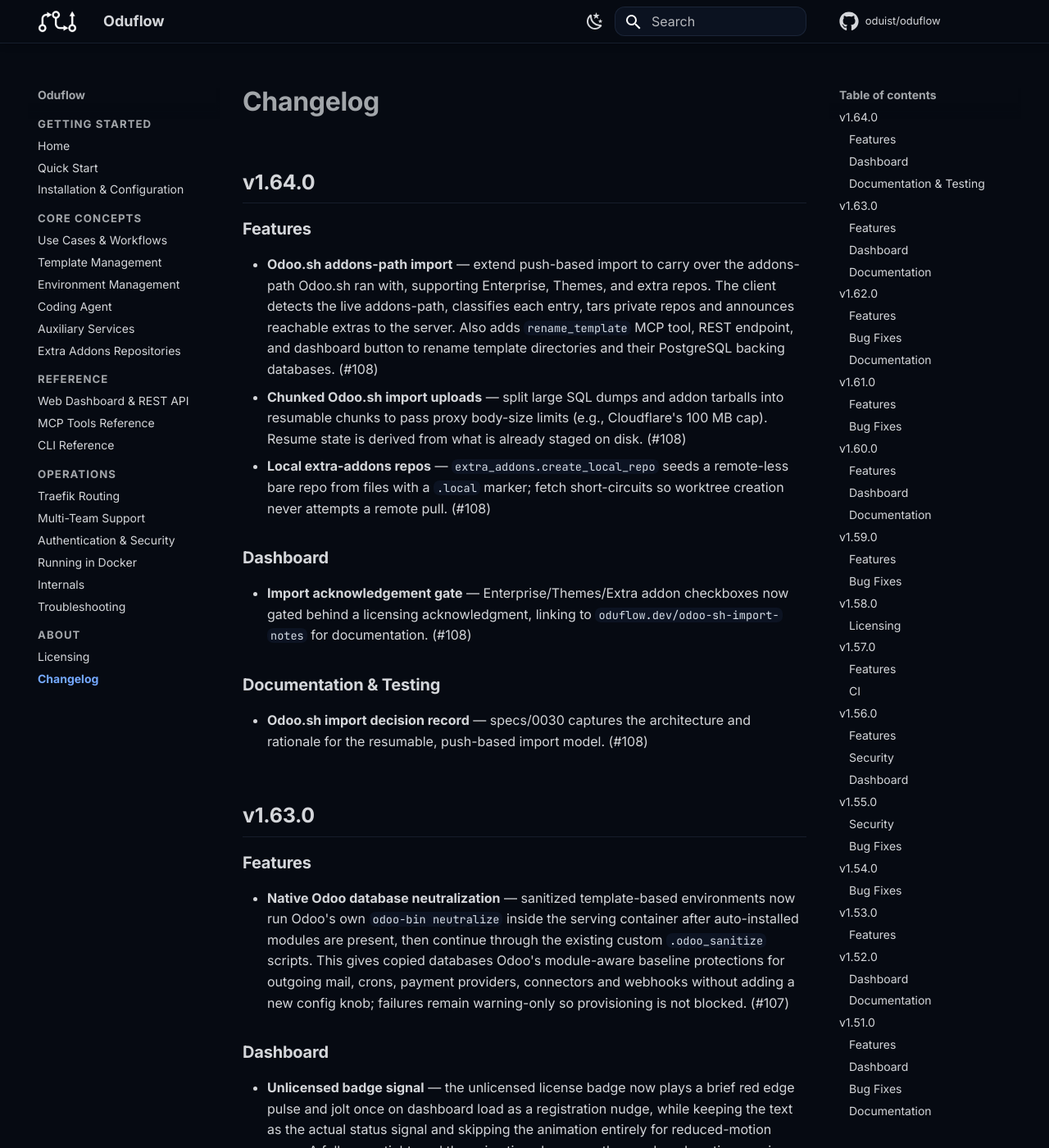
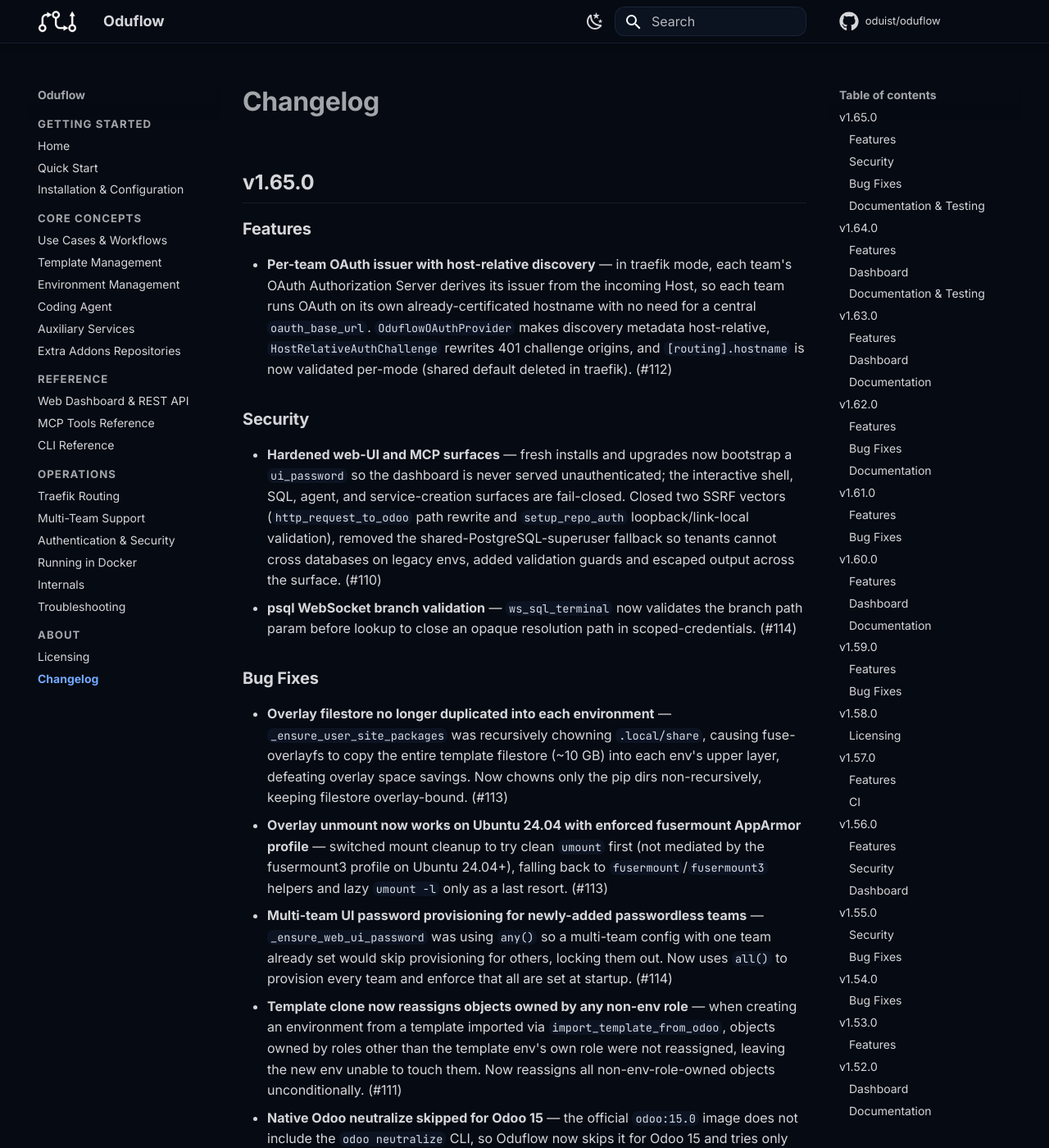
Before and after one commit to oduist/oduflow, an MkDocs documentation site: the page built from docs/changelog.md, in a window 1280 px wide and 1400 px high. Shown: the whole window at 82% size. Built offline with MkDocs 1.6.1 and Material for MkDocs 9.7.7, drawn with Linux system fonts in a browser that asks for light colours; comment, search, counter and statistics services are not loaded; some of the changed text lies outside the part shown.

Commit message:
Release v1.65.0

```diff
--- a/docs/changelog.md
+++ b/docs/changelog.md
@@ -1,4 +1,27 @@
 # Changelog
+
+## v1.65.0
+
+### Features
+
+- **Per-team OAuth issuer with host-relative discovery** — in traefik mode, each team's OAuth Authorization Server derives its issuer from the incoming Host, so each team runs OAuth on its own already-certificated hostname with no need for a central `oauth_base_url`. `OduflowOAuthProvider` makes discovery metadata host-relative, `HostRelativeAuthChallenge` rewrites 401 challenge origins, and `[routing].hostname` is now validated per-mode (shared default deleted in traefik). (#112)
+
+### Security
+
+- **Hardened web-UI and MCP surfaces** — fresh installs and upgrades now bootstrap a `ui_password` so the dashboard is never served unauthenticated; the interactive shell, SQL, agent, and service-creation surfaces are fail-closed. Closed two SSRF vectors (`http_request_to_odoo` path rewrite and `setup_repo_auth` loopback/link-local validation), removed the shared-PostgreSQL-superuser fallback so tenants cannot cross databases on legacy envs, added validation guards and escaped output across the surface. (#110)
+- **psql WebSocket branch validation** — `ws_sql_terminal` now validates the branch path param before lookup to close an opaque resolution path in scoped-credentials. (#114)
+
+### Bug Fixes
+
+- **Overlay filestore no longer duplicated into each environment** — `_ensure_user_site_packages` was recursively chowning `.local/share`, causing fuse-overlayfs to copy the entire template filestore (~10 GB) into each env's upper layer, defeating overlay space savings. Now chowns only the pip dirs non-recursively, keeping filestore overlay-bound. (#113)
+- **Overlay unmount now works on Ubuntu 24.04 with enforced fusermount AppArmor profile** — switched mount cleanup to try clean `umount` first (not mediated by the fusermount3 profile on Ubuntu 24.04+), falling back to `fusermount`/`fusermount3` helpers and lazy `umount -l` only as a last resort. (#113)
+- **Multi-team UI password provisioning for newly-added passwordless teams** — `_ensure_web_ui_password` was using `any()` so a multi-team config with one team already set would skip provisioning for others, locking them out. Now uses `all()` to provision every team and enforce that all are set at startup. (#114)
+- **Template clone now reassigns objects owned by any non-env role** — when creating an environment from a template imported via `import_template_from_odoo`, objects owned by roles other than the template env's own role were not reassigned, leaving the new env unable to touch them. Now reassigns all non-env-role-owned objects unconditionally. (#111)
+- **Native Odoo neutralize skipped for Odoo 15** — the official `odoo:15.0` image does not include the `odoo neutralize` CLI, so Oduflow now skips it for Odoo 15 and tries only for Odoo 16+, keeping custom `.odoo_sanitize` scripts as the baseline. (#109)
+
+### Documentation & Testing
+
+- **Per-team OAuth decision record** — specs/0020 captures the evolution from a static `oauth_base_url` to host-relative issuer discovery. (#112)
 
 ## v1.64.0
 
--- a/pyproject.toml
+++ b/pyproject.toml
@@ -1,6 +1,6 @@
 [project]
 name = "oduflow"
-version = "1.64.0"
+version = "1.65.0"
 description = "AI-first Odoo development and CI tool with reusable database templates, powered by MCP"
 authors = [
     { name = "Oduist" }
```
